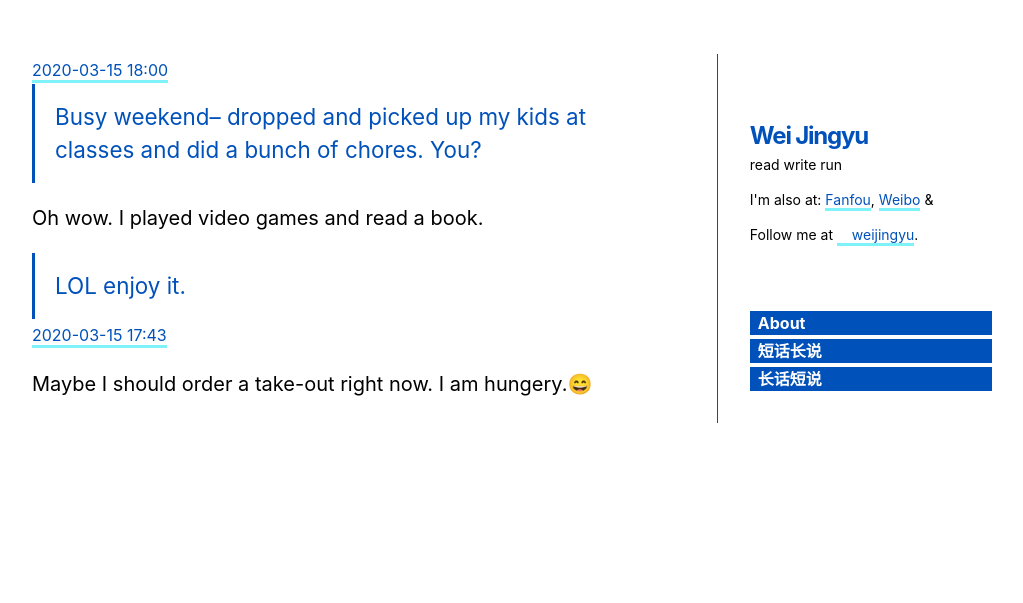
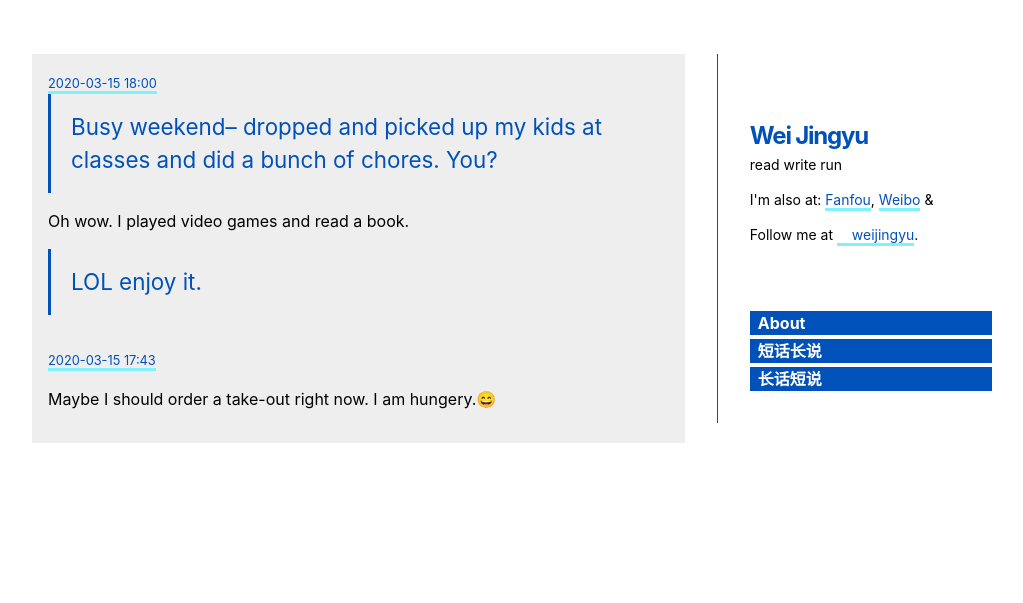
Before and after one commit to weijy/wei, a Jekyll site: the page built from suisuinian.md, in a window 1280 px wide. Shown: the part 432-1035 px from the top of the page, without its empty margins (128-1151 px from the left). Built offline with Jekyll 4.4.1, drawn with Linux system fonts in a browser that asks for light colours; nearby versions of some CDN libraries; some web fonts are replaced; before the commit the page ends 1011 px from its top, so only the background shows below that.

Commit message:
suisuinian

```diff
--- a/suisuinian.md
+++ b/suisuinian.md
@@ -4,7 +4,7 @@ title: 长话短说
 image: https://wx3.sinaimg.cn/mw690/708e9e51ly1gcuvwmvw45j21jk0rswn6.jpg
 ---
 {% for note in site.notes reversed %}
-<div class="aside-tweet" id="date-{{ note.date | date: "%Y-%m-%d %H:%M" }}{{ note.slug }}">
+<div class="aside" id="date-{{ note.date | date: "%Y-%m-%d %H:%M" }}{{ note.slug }}">
   <div class="date">
     <date>
       <small>
```
